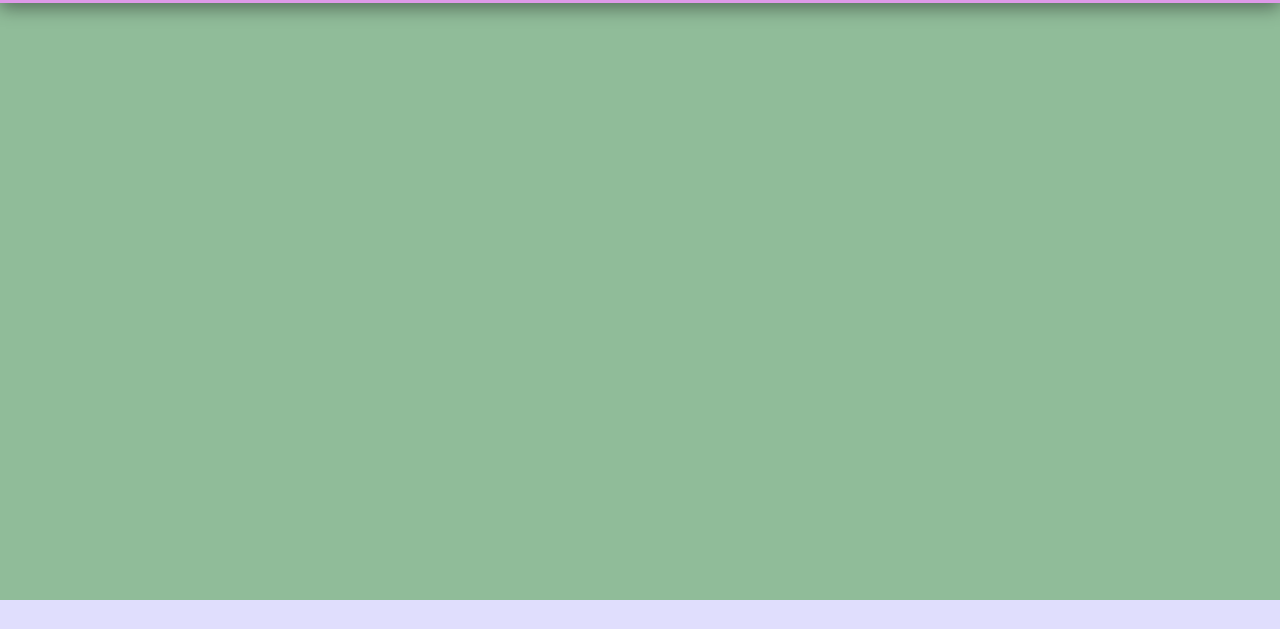
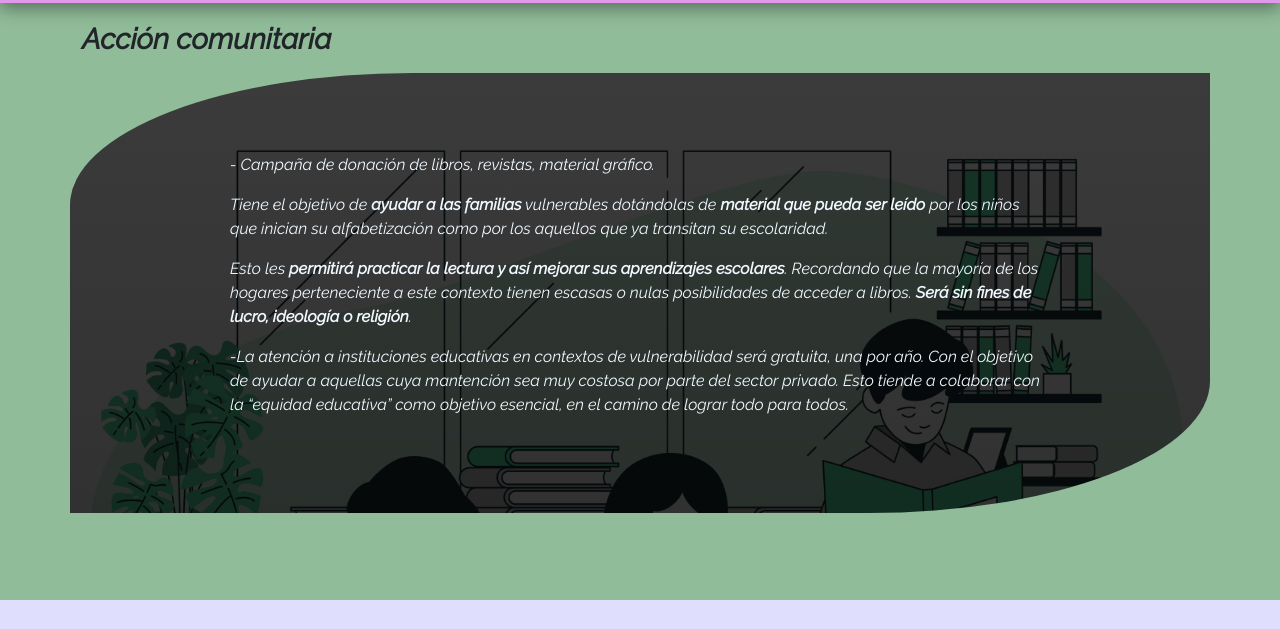
Before and after one commit to AmadeoSerio/Eloisa_Garcia, a website: page pages/accionComunitaria.html in a window 1280 px wide. Shown: the part 58-687 px from the top of the page. Drawn offline with nearby package versions, Linux system fonts and the light colour scheme.

Commit message:
agregué la acción comunitaria y le di estilos.

```diff
--- a/pages/accionComunitaria.html
+++ b/pages/accionComunitaria.html
@@ -4,12 +4,32 @@
 <head>
     <meta charset="UTF-8">
     <meta name="viewport" content="width=device-width, initial-scale=1.0">
+    <link rel="shortcut icon" href="../images/favicon.png" type="image/x-icon">
     <link rel="stylesheet"
         href="https://fonts.googleapis.com/css2?family=Material+Symbols+Outlined:opsz,wght,FILL,GRAD@48,400,0,0" />
     <link href="https://cdn.jsdelivr.net/npm/bootstrap@5.3.0-alpha3/dist/css/bootstrap.min.css" rel="stylesheet"
         integrity="sha384-KK94CHFLLe+nY2dmCWGMq91rCGa5gtU4mk92HdvYe+M/SXH301p5ILy+dN9+nJOZ" crossorigin="anonymous">
     <link rel="stylesheet" href="../css/style.css">
-    <title>Document</title>
+
+
+    <!-- Primary Meta Tags -->
+<title>e-g Consultora Acción Comunitaria</title>
+<meta name="title" content="e-g Consultora Acción Comunitaria" />
+<meta name="description" content="Soy Eloísa Garcia, Profesora de Grado Universitario en E.G.B. para primer y segundo ciclo. Facultad de Educación UNCuyo. Licenciada en gestión Institucional y Curricular con especialización en Gestión Comunitaria. Facultad de Educación UNCuyo." />
+
+<!-- Open Graph / Facebook -->
+<meta property="og:type" content="website" />
+<meta property="og:url" content="https://eg-consultora.vercel.app/pages/accionComunitaria.html" />
+<meta property="og:title" content="e-g Consultora Acción Comunitaria" />
+<meta property="og:description" content="Soy Eloísa Garcia, Profesora de Grado Universitario en E.G.B. para primer y segundo ciclo. Facultad de Educación UNCuyo. Licenciada en gestión Institucional y Curricular con especialización en Gestión Comunitaria. Facultad de Educación UNCuyo." />
+<meta property="og:image" content="https://metatags.io/images/meta-tags.png" />
+
+<!-- Twitter -->
+<meta property="twitter:card" content="summary_large_image" />
+<meta property="twitter:url" content="https://eg-consultora.vercel.app/pages/accionComunitaria.html" />
+<meta property="twitter:title" content="e-g Consultora Acción Comunitaria" />
+<meta property="twitter:description" content="Soy Eloísa Garcia, Profesora de Grado Universitario en E.G.B. para primer y segundo ciclo. Facultad de Educación UNCuyo. Licenciada en gestión Institucional y Curricular con especialización en Gestión Comunitaria. Facultad de Educación UNCuyo." />
+<meta property="twitter:image" content="https://metatags.io/images/meta-tags.png" />
 </head>
 
 <body>
@@ -44,9 +64,9 @@
                                 <li><a class="dropdown-item" href="formacionDocente.html">Formación docente</a></li>
                             </ul>
                         </li>
-                        <!-- <li class="nav-item">
+                        <li class="nav-item">
                             <a class="nav-link" aria-current="page" href="accionComunitaria.html">Acción comunitaria</a>
-                        </li> -->
+                        </li>
                         <li class="nav-item">
                             <a class="nav-link" aria-current="page" href="acercaDeMi.html">Acerca de mi</a>
                         </li>
@@ -62,6 +82,19 @@
 
     <main class="fondoAccionC">
 
+        <h1 class="container">Acción comunitaria</h1>
+
+        <div class="container comunitaria-fondo">
+        <p>- Campaña de donación de libros, revistas, material gráfico.</p>
+        <p>Tiene el objetivo de <b>ayudar a las familias</b> vulnerables dotándolas de <b>material que pueda ser leído</b> por los
+            niños que inician su alfabetización como por los aquellos que ya transitan su escolaridad.</p>
+        <p>Esto les <b>permitirá practicar la lectura y así mejorar sus aprendizajes escolares</b>. Recordando que la mayoría
+            de los hogares perteneciente a este contexto tienen escasas o nulas posibilidades de acceder a libros. <b>Será
+            sin fines de lucro, ideología o religión</b>.</p>
+        <p>-La atención a instituciones educativas en contextos de vulnerabilidad será gratuita</b>, una por año. Con el
+            objetivo de ayudar a aquellas cuya mantención sea muy costosa por parte del sector privado. Esto tiende a
+            colaborar con la “equidad educativa” como objetivo esencial, en el camino de lograr todo para todos.</p>
+        </div>
 
     </main>
 
@@ -72,7 +105,10 @@
             <li class="nav-item"><a class="nav-link px-2 text-body-secondary">eloisagarcia0601@gmail.com</a>
             </li>
             <li class="nav-item"><a class="nav-link px-2 text-body-secondary">Tel: +5492614999129</a></li>
-            <li class="nav-item whatsapp"><a href="https://api.whatsapp.com/send/?phone=5492614999129&text&type=phone_number&app_absent=0" target="_blank" class="nav-link px-2 text-body-secondary"><i class="fa-brands fa-whatsapp whatsapp"></i></a></li>
+            <li class="nav-item whatsapp"><a
+                    href="https://api.whatsapp.com/send/?phone=5492614999129&text&type=phone_number&app_absent=0"
+                    target="_blank" class="nav-link px-2 text-body-secondary"><i
+                        class="fa-brands fa-whatsapp whatsapp"></i></a></li>
         </ul>
     </footer>
 
--- a/scss/layout/_accionComunitaria.scss
+++ b/scss/layout/_accionComunitaria.scss
@@ -1,3 +1,29 @@
 .fondoAccionC {
     background-color: $accionComunitaria;
+
+    h1 {
+        margin-top: 6rem;
+        font-weight: bolder;
+        margin-bottom: 1rem;
+        font-size: 2.2rem;
+    }
+
+    div {
+        background-color: #6d9074;
+        padding: 5rem 10rem;
+        border-top-left-radius: 30%;
+        border-bottom-right-radius: 30%;
+        margin-bottom: 4rem;
+
+        background-color: #b8a7cc;
+        background: linear-gradient(to top, #000000ce, #000000c4), url("../../images/comunitaria-fondo.jpg");
+        background-repeat: no-repeat;
+        background-position-x: center;
+        background-size: cover;
+
+        p {
+            font-size: 1.3rem;
+            color: aliceblue;
+        }
+    }
 }
--- a/scss/layout/_mediaqueries.scss
+++ b/scss/layout/_mediaqueries.scss
@@ -170,7 +170,7 @@
         }
     }
 
-    .servicios {
+    .servicios,  .fondoAccionC{
         h1 {
             margin-top: 5rem;
             font-size: 1.8rem;
@@ -461,7 +461,7 @@
 }
 
 
-@media only screen and (max-width:721px) {
+@media only screen and (max-width:820px) {
     .indice {
         .marca {
             h1 {
@@ -470,7 +470,7 @@
             }
 
             p {
-                font-size: .9rem;
+                font-size: 1.3rem;
             }
         }
 
@@ -521,7 +521,7 @@
     }
 
 
-    .servicios {
+    .servicios, .fondoAccionC {
 
         h1 {
             margin-top: 5rem;
@@ -622,7 +622,7 @@
 
 
 
-@media only screen and (max-width:600px) {
+@media only screen and (max-width:720px) {
     .indice {
         .marca {
             h1 {
@@ -827,7 +827,7 @@
         }
     }
 
-    .servicios {
+    .servicios, .fondoAccionC {
 
         h1 {
             margin-top: 5rem;
```
Also changed, not shown: index.html (+2 -2 lines), pages/acercaDeMi.html (+2 -2 lines), pages/contacto.html (+2 -2 lines), pages/formacionDocente.html (+2 -2 lines), pages/instituciones.html (+2 -2 lines), pages/padresYalumnos.html (+2 -2 lines), css/style.css, images/comunitaria-fondo.jpg (added), 1 other file.
